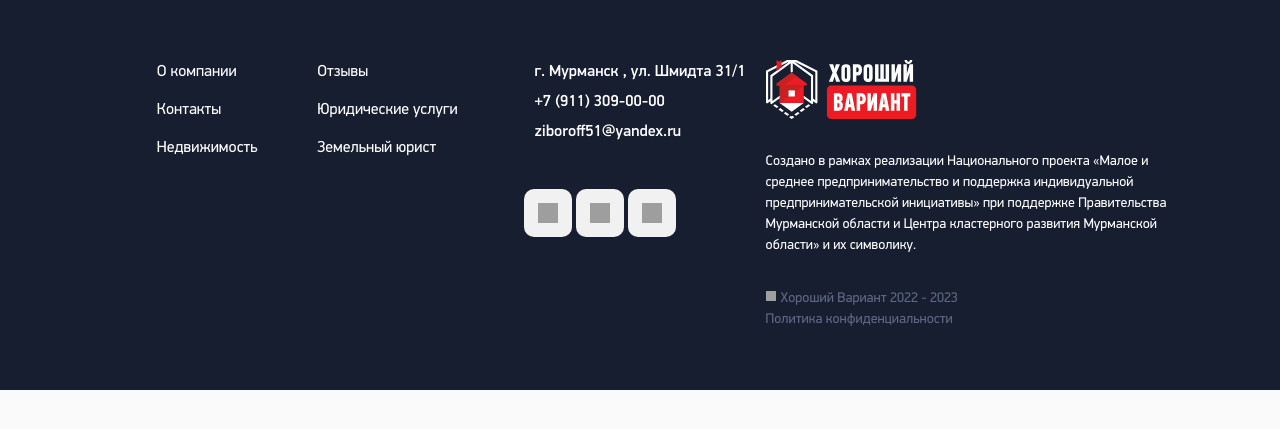
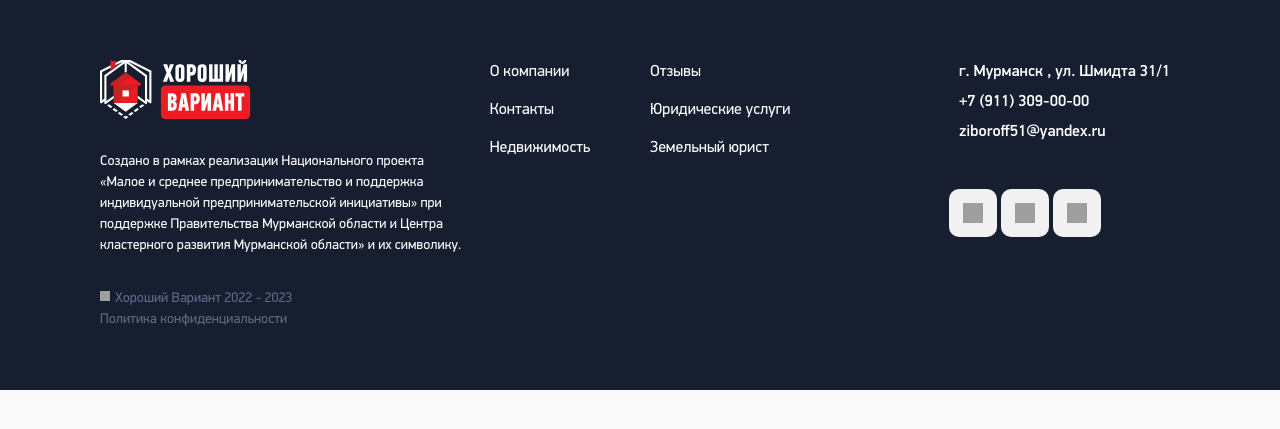
Before and after one commit to fender5234/good-choyce, a Node project: template source/layouts/main.twig in a window 1280 px wide. Shown: the part 124-553 px from the top of the page. Run offline with Node 20 templates, Linux system fonts and the light colour scheme; the template is opened without the code that fills it, so the values that code supplies are empty; style sheets or scripts are compiled from the project's sources; grey boxes are pictures that could not be loaded.

Commit message:
Горсть небольших правок

```diff
--- a/source/styles/blocks/contacts-left-wrapper.scss
+++ b/source/styles/blocks/contacts-left-wrapper.scss
@@ -3,7 +3,7 @@
 
 	@include media-mobile {
   order: 2;
-  width: 100%;
+  width: auto;
   padding: 10px;
 	}
 }
--- a/source/styles/blocks/contacts-list.scss
+++ b/source/styles/blocks/contacts-list.scss
@@ -4,7 +4,7 @@
 	list-style: none;
 
   @include media-mobile {
-		margin: 0 0 10px;
+		margin: 0 0 20px;
     text-align: center;
 	}
 }
--- a/source/styles/blocks/footer-content.scss
+++ b/source/styles/blocks/footer-content.scss
@@ -1,17 +1,26 @@
 .footer-content {
 	&--center {
 		justify-self: center;
+
+    @include media-mobile {
 			order: 1;
+		}
 	}
 
 	&--end {
 		justify-self: end;
+
+		@include media-mobile {
 			order: 2;
+		}
 	}
 
 	&--start {
 		display: flex;
 		flex-direction: column;
+
+    @include media-mobile {
 			order: 3;
 		}
 	}
+}
```
Lines whose indentation alone changed are shown as unchanged.
